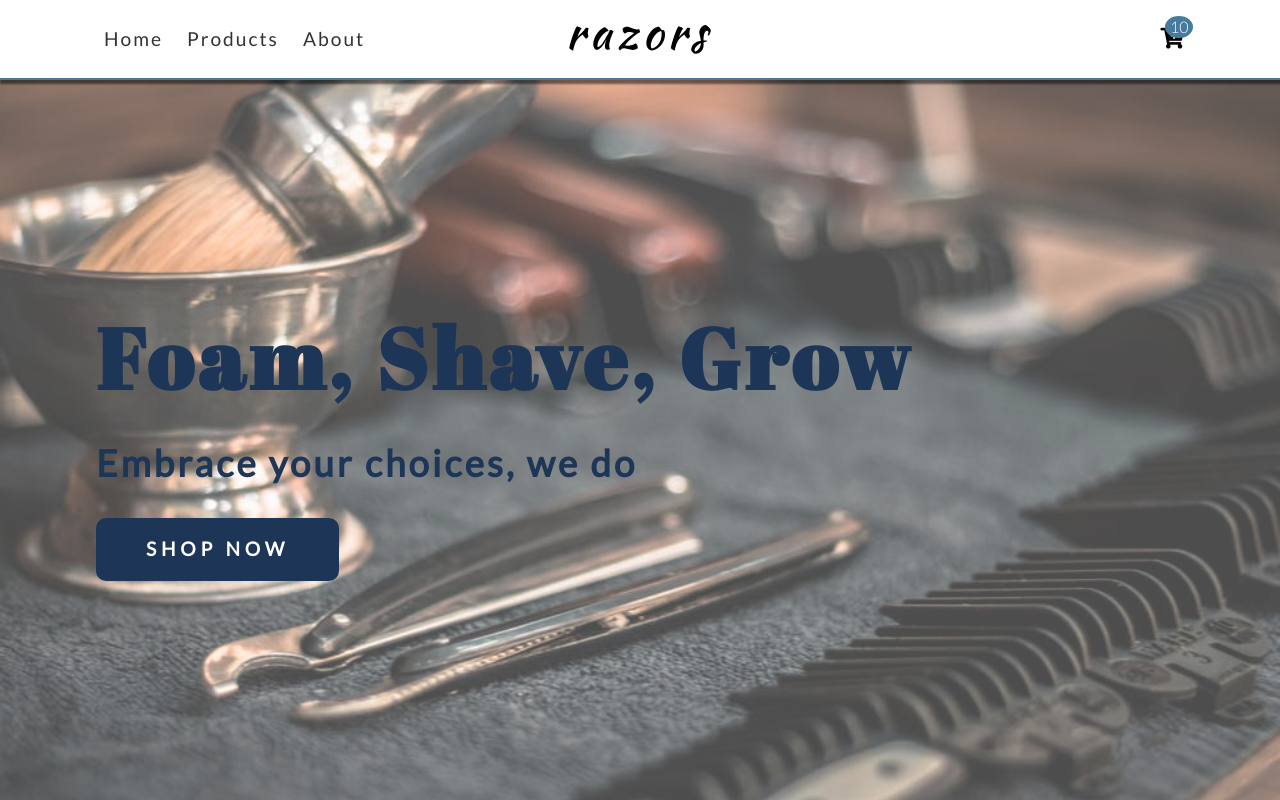
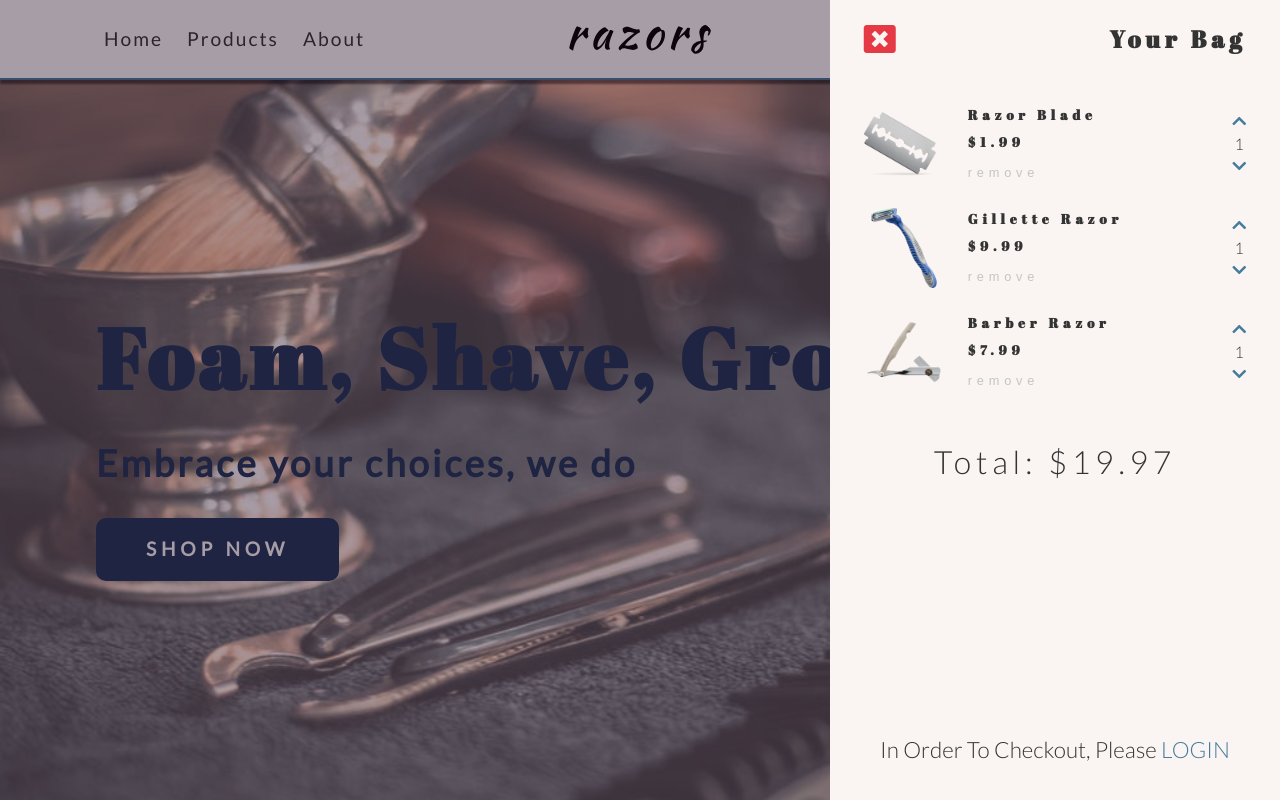
Before and after one commit to analubarreto/RazorStore, a Svelte app: page / in a window 1280 px wide. Shown: the top 800 px of the page. Built offline with nearby package versions, Linux system fonts and the light colour scheme.

Commit message:
started cart logic

```diff
--- a/src/App.svelte
+++ b/src/App.svelte
@@ -10,6 +10,7 @@
 	// Imports - Components
 	import Navbar from './components/navbar/Navbar.svelte';
 	import Sidebar from './components/navbar/Sidebar.svelte';
+	import Cart from './components/cart/Cart.svelte';
 
 	// Imports - Stores
 	import globalStore from './stores/globalStore';
@@ -23,6 +24,9 @@
 	{#if $globalStore.sidebar}
 		<Sidebar />
 	{/if}
+	{#if $globalStore.cart}
+		<Cart />
+	{/if}
 	<Route path="/" component={Home} />
 	<Route path="/about" component={About} />
 	<Route path="/login" component={Login} />
--- /dev/null
+++ b/src/components/cart/Cart.svelte
@@ -0,0 +1,46 @@
+<script>
+	import globalStore from '../../stores/globalStore';
+	import { fly, fade, blur } from 'svelte/transition';
+	import { Link } from 'svelte-routing';
+	import ItemList from './ItemList.svelte';
+
+	// itemlist
+	let user = false;
+	let closeCart = globalStore.toggleItem;
+</script>
+
+<div class="cart-overlay" transition:blur>
+	<div class="cart-container" transition:fly={{ x: 100 }}>
+		<div class="cart" transition:fade={{ delay: 400 }}>
+			<!-- Cart header -->
+			<div class="cart-header">
+				<button class="btn-close" on:click={() => closeCart('cart', false)}
+					><i class="fas fa-window-close" />
+				</button>
+				<h2 class="cart-title">Your Bag</h2>
+			</div>
+			<!-- End cart header -->
+			<!-- Cart items -->
+			<ItemList />
+			<!-- End cart items -->
+			<!-- Cart footer -->
+			<div class="cart-footer">
+				{#if user}
+					<Link
+						to="/checkout"
+						class="btn btn-primary btn-block"
+						on:click={() => closeCart('cart', false)}>Checkout</Link
+					>
+				{:else}
+					<p class="cart-login">
+						in order to checkout, please
+						<Link to="/login" on:click={() => closeCart('cart', false)}
+							>Login</Link
+						>
+					</p>
+				{/if}
+			</div>
+			<!-- End cart footer -->
+		</div>
+	</div>
+</div>
--- a/src/components/cart/CartButton.svelte
+++ b/src/components/cart/CartButton.svelte
@@ -1,10 +1,17 @@
 <script>
+	import globalStore from '../../stores/globalStore';
+	import cartStore from '../../stores/cartStore';
+
+	let openCart = globalStore.toggleItem;
+	$: total = $cartStore.reduce((acc, curr) => {
+		return (acc += curr.amount);
+	}, 0);
 </script>
 
 <!-- Cart toggle -->
 <div class="btn-cart-container">
-	<button class="btn-cart-toggle" on:click={() => console.log('Cart items')}>
+	<button class="btn-cart-toggle" on:click={() => openCart('cart', true)}>
 		<i class="fas fa-cart-plus" />
 	</button>
-	<span class="btn-cart-items">10</span>
+	<span class="btn-cart-items">{total}</span>
 </div>
--- /dev/null
+++ b/src/components/cart/Item.svelte
@@ -0,0 +1,31 @@
+<script>
+	export let id;
+	export let image;
+	export let title;
+	export let price;
+	export let amount;
+
+	// import cart
+</script>
+
+<!-- cart item -->
+<div class="cart-item">
+	<img src={image} alt={title} />
+	<div>
+		<h4>{title}</h4>
+		<h5>${price}</h5>
+		<button
+			class="cart-btn remove-btn"
+			on:click={() => console.log('remove item')}>remove</button
+		>
+	</div>
+	<div>
+		<button class="cart-btn amount-btn" on:click={() => amount++}>
+			<i class="fas fa-chevron-up" />
+		</button>
+		<p class="item-amount">{amount}</p>
+		<button class="cart-btn amount-btn" on:click={() => amount--}
+			><i class="fas fa-chevron-down" /></button
+		>
+	</div>
+</div>
--- /dev/null
+++ b/src/components/cart/ItemList.svelte
@@ -0,0 +1,23 @@
+<script>
+	import { fly } from 'svelte/transition';
+	import { flip } from 'svelte/animate';
+	import cartStore, { storeTotal } from '../../stores/cartStore';
+	import Item from './Item.svelte';
+</script>
+
+<section class="cart-items">
+	<article>
+		{#each $cartStore as cartItem, i (cartItem.id)}
+			<div
+				in:fly={{ delay: (i + 1) * 500, x: 100 }}
+				out:fly={{ x: -100 }}
+				animate:flip
+			>
+				<Item {...cartItem} />
+			</div>
+		{:else}
+			<h2 class="empty-cart">...is currently empty</h2>
+		{/each}
+		<article class="cart-total">total: ${$storeTotal}</article>
+	</article>
+</section>
--- a/src/router/ProductTemplate.svelte
+++ b/src/router/ProductTemplate.svelte
@@ -1,10 +1,13 @@
 <script>
+	import products from '../stores/defaultProducts';
+	import globalStore from '../stores/globalStore';
+	import Loading from '../components/Loading.svelte';
+	import { Link } from 'svelte-routing';
+
 	export let id;
 	export let location;
 
-	import products from '../stores/defaultProducts';
-	import Loading from '../components/Loading.svelte';
-	import { Link } from 'svelte-routing';
+	let openCart = globalStore.toggleItem;
 
 	$: product = $products.find((item) => item.id === parseInt(id));
 </script>
@@ -29,7 +32,7 @@
 				<p>{product.description}</p>
 				<button
 					class="btn btn-primary btn-block"
-					on:click={() => console.log('add to cart')}>add to cart</button
+					on:click={() => openCart('cart', true)}>add to cart</button
 				>
 			</article>
 		</div>
--- /dev/null
+++ b/src/stores/cartStore.js
@@ -0,0 +1,18 @@
+import { writable, derived } from 'svelte/store';
+import localCart from '../localCart';
+
+// cart
+const cartStore = writable([...localCart]);
+
+// cart total
+export const storeTotal = derived(cartStore, ($cart) => {
+  let total = $cart.reduce((acc, curr) => {
+		return (acc += curr.amount * curr.price);
+  }, 0);
+  return total.toFixed(2);
+});
+// local functions
+// global functions
+// local storage
+
+export default cartStore;
--- a/src/stores/globalStore.js
+++ b/src/stores/globalStore.js
@@ -2,17 +2,12 @@ import { writable } from 'svelte/store';
 
 const sidebar = writable({
   sidebar: false,
-  cart: false,
+  cart: true,
   alert: false
 });
 
 const globalStore = {
   subscribe: sidebar.subscribe,
-  // toggleCart: (value) => {
-  //   globalStore.update(storeValues => {
-  //     return {...storeValues, cart: value}
-  //   })
-  // }
   toggleItem: (item, value) => {
     sidebar.update(storeValues => {
       return {...storeValues, [item]:value}
```
